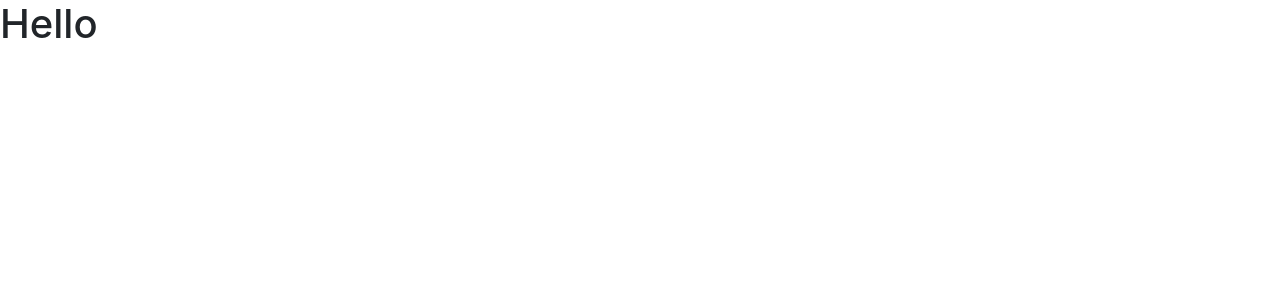
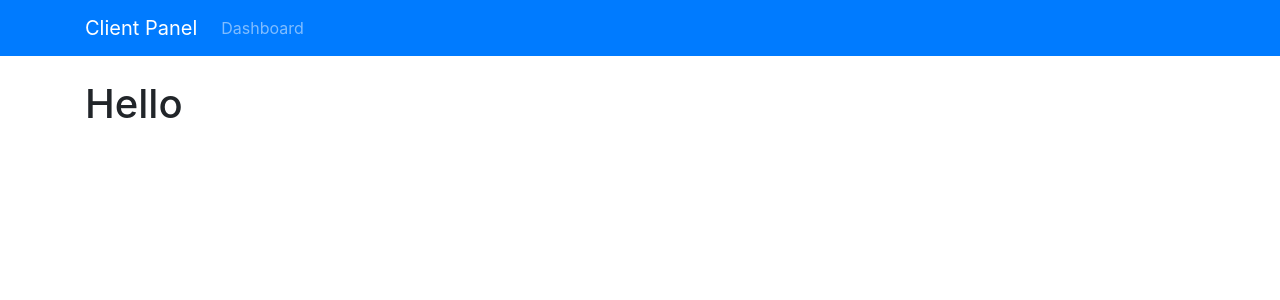
Before and after one commit to arpesh28/react-front-to-back, a React (Create React App) app in the folder firebase_client_panel/: page / in a window 1280 px wide. Shown: the top 300 px of the page. Built offline with nearby package versions, Linux system fonts and the light colour scheme.

Commit message:
app nav bar fix

```diff
--- a/firebase_client_panel/src/App.js
+++ b/firebase_client_panel/src/App.js
@@ -1,12 +1,20 @@
 import React, { Component } from "react";
 import "./App.css";
+
+import AppNavBar from "./components/layout/AppNavBar";
+import { BrowserRouter as Router, Route, Switch } from "react-router-dom";
 
 class App extends Component {
   render() {
     return (
-      <div className="App">
-        <h1>Hello</h1>
-      </div>
+      <Router>
+        <div className="App">
+          <AppNavBar />
+          <div className="container">
+            <h1>Hello</h1>
+          </div>
+        </div>
+      </Router>
     );
   }
 }
--- a/firebase_client_panel/src/components/layout/AppNavBar.jsx
+++ b/firebase_client_panel/src/components/layout/AppNavBar.jsx
@@ -16,6 +16,7 @@
             data-target="#navbarMain"
           >
             <span className="navbar-toggler-icon" />
+          </button>
           <div className="collapse navbar-collapse" id="navbarMain">
             <ul className="navbar-nav mr-auto">
               <li className="nav-item">
@@ -25,7 +26,6 @@
               </li>
             </ul>
           </div>
-          </button>
         </div>
       </nav>
     );
```
Lines whose indentation alone changed are shown as unchanged.
